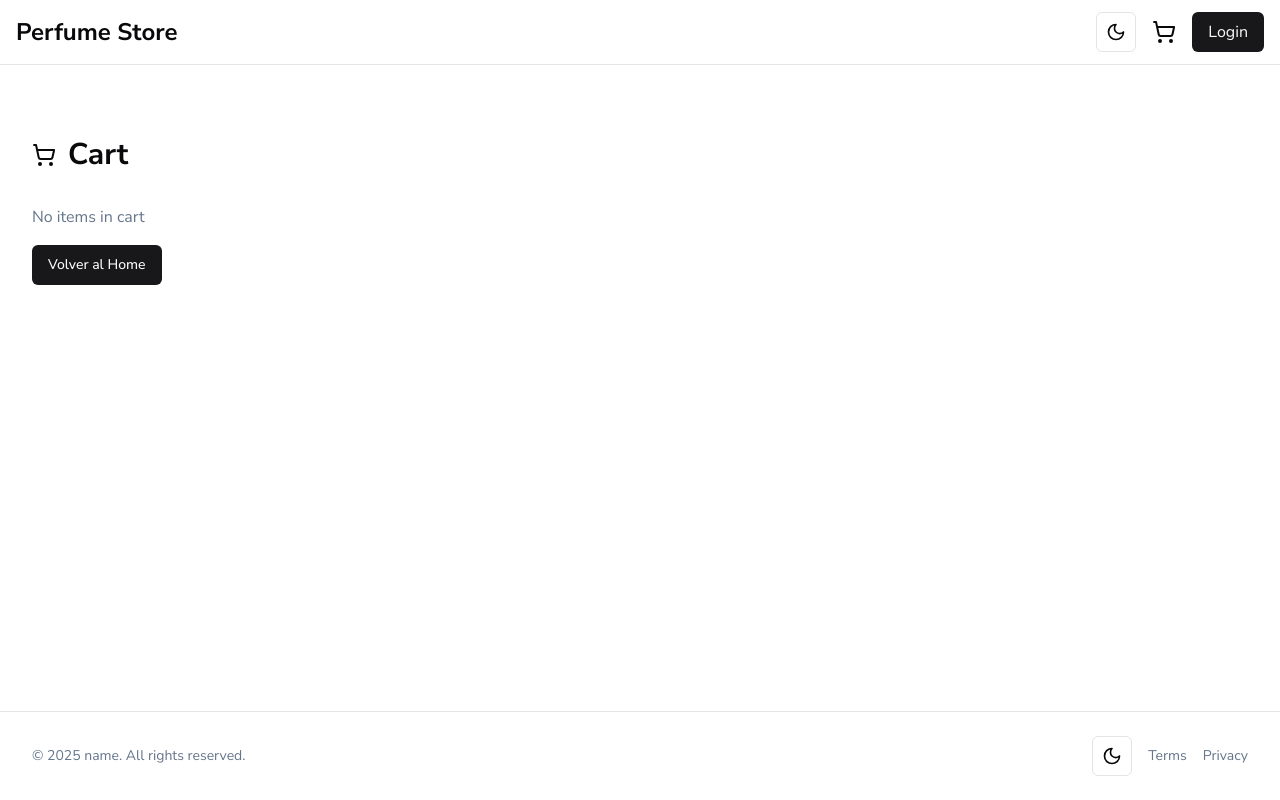
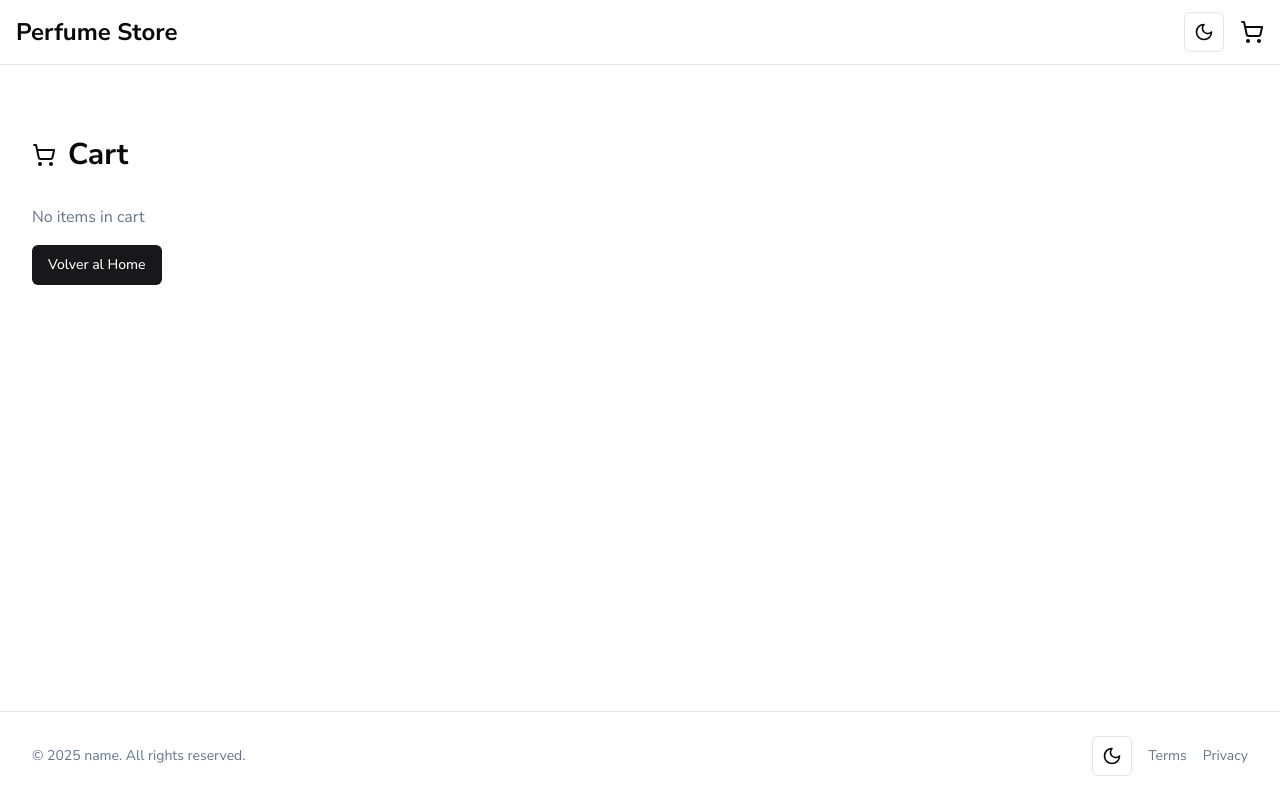
Before and after one commit to jorgerepossi/sacre-azur, a Next.js app: page /cart in a window 1280 px wide. Built offline with nearby package versions, Linux system fonts and the light colour scheme.

Commit message:
hide button login

```diff
--- a/components/header/index.tsx
+++ b/components/header/index.tsx
@@ -7,11 +7,14 @@ import Link from "next/link";
 import { useCartStore } from "@/stores/cartStore";
 import { ShoppingCart } from "lucide-react";
 
-import LoginButton from "@/components/login-button";
+//import LoginButton from "@/components/login-button";
 import { ThemeToggle } from "@/components/theme-toggle";
 
 const Header = () => {
   const items = useCartStore((state) => state.items);
+  {/*
+    <LoginButton />
+  */}
   return (
     <header className="sticky top-0 z-10 border-b bg-background">
       <div className="flex h-16 items-center justify-between px-4 py-4">
@@ -29,7 +32,7 @@ const Header = () => {
               </span>
             )}
           </Link>
-          <LoginButton />
+
         </div>
       </div>
     </header>
```
